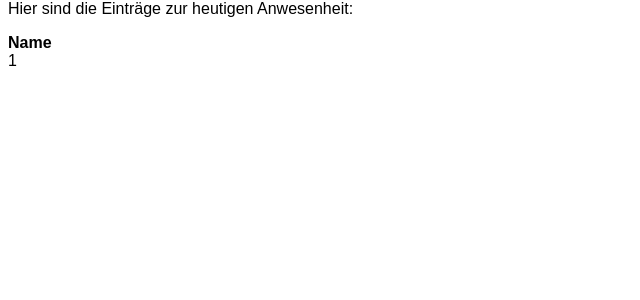
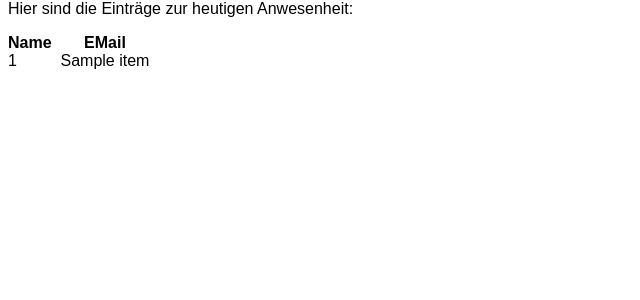
Before and after one commit to dequbed/qrhello, a Flask app: template qrhello/templates/here_today.html in a window 1280 px wide. Shown: the part 58-358 px from the top of the page, without its empty margins (0-640 px from the left). Run offline with Flask 2, Linux system fonts and the light colour scheme; the template is opened without the code that fills it: most values are stand-ins (such as "Sample title", 1, 10 or a date in 2020); parts of the project's set-up code (start-up, migrations or seed data) failed here and were passed over.

Commit message:
EMail in die Anwesenheitsliste.

```diff
--- a/qrhello/dbfoo.py
+++ b/qrhello/dbfoo.py
@@ -188,8 +188,8 @@ class Sqlite(DB):
     def here_today(self):
         with sqlite3.connect(self.filename) as conn:
             c = conn.cursor()
-#            c.execute('SELECT DISTINCT name, email FROM Anwesenheit WHERE tag=date("now")')
-            c.execute('SELECT DISTINCT name FROM Anwesenheit WHERE tag=date("now")')
+            c.execute('SELECT DISTINCT name, email FROM Anwesenheit WHERE tag=date("now")')
+#            c.execute('SELECT DISTINCT name FROM Anwesenheit WHERE tag=date("now")')
             items = c.fetchall()
         return items
     #
--- a/qrhello/templates/here_today.html
+++ b/qrhello/templates/here_today.html
@@ -1,6 +1,6 @@
 {% extends "base.html" %}
 {% block header %}
-<!--    <title>{% block title %}Aktuell genutzte Dinge{% endblock %}</title>
+<!--    <title>{% block title %}Anwesenheitsliste{% endblock %}</title>
 <h1>Aktuell genutzte Dinge:</h1>-->
 {% endblock %}
 
@@ -9,12 +9,12 @@
     Hier sind die Einträge zur heutigen Anwesenheit:
     </p>
     <table class="pure-table-bordered">
-        <tr><th> Name&nbsp;</th><th>&nbsp;</th><!--<th>&nbsp;EMail&nbsp;</th>--></tr>
+        <tr><th> Name&nbsp;</th><th>&nbsp;</th><th>&nbsp;EMail&nbsp;</th></tr>
 {% for item in items %}
     <tr>
         <td>{{item[0]}}</td>
         <td>&nbsp;</td>
-<!--        <td>{{item[1]}}</td>-->
+        <td>{{item[1]}}</td>
     </tr>
 {% endfor %}
     </table>
```
